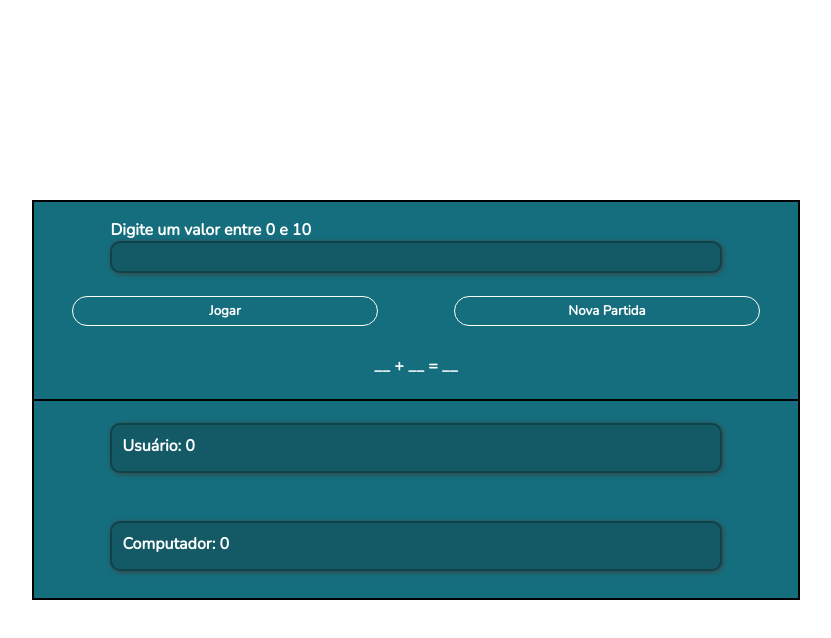
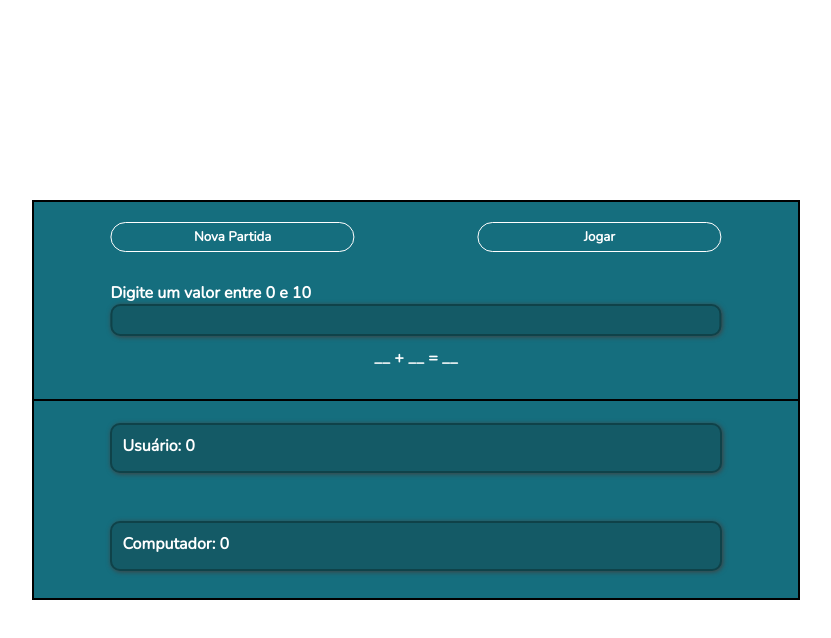
Before and after one commit to KauaVicto/projeto-par-ou-impar, a plain HTML site: page index.html in a window 1280 px wide. Both pictures are taken after a click on the button "Nova Partida". Shown: the whole page, without its empty margins (224-1055 px from the left). Drawn offline with nearby package versions, Linux system fonts and the light colour scheme.

Commit message:
melhorado

```diff
--- a/css/style.css
+++ b/css/style.css
@@ -33,14 +33,18 @@ main section{
 /* Entrada de dados */
 
 main .entrada{
+    position: relative;
     display: flex;
     flex-direction: column;
     justify-content: space-around;
 }
 
 main .entrada .campo_input{
+    position: absolute;
+    top: 80px;
+    left: 50%;
+    transform: translate(-50%, 0);
     width: 80%;
-    margin: 5px auto;
 }
 
 main .entrada .campo_input input{
@@ -54,10 +58,11 @@ main .entrada .campo_input input{
 
 /* botões */
 main .entrada .campo_botao{
-    width: 100%;
-    display: flex;
-    justify-content: space-around;
-    align-items: center;
+    position: absolute;
+    top: 20px;
+    left: 50%;
+    transform: translate(-50%, 0);
+    width: 80%;
     height: 10%;
 }
 main .entrada .campo_botao .botao{
@@ -76,11 +81,21 @@ main .entrada .campo_botao .botao:hover{
     color: rgb(20, 90, 102);
 }
 
+main .entrada .campo_botao .botao#iniciar{
+    position: absolute;
+    right: 0;
+}
+main .entrada .campo_botao .botao#reiniciar{
+    position: absolute;
+    left: 0;
+}
+
 /* Resultado */
 main .resultado{
     width: 100%;
     text-align: center;
-    margin: 10px 0;
+    position: absolute;
+    bottom: 30px;
 }
 
 /* Pontuação */
--- a/index.html
+++ b/index.html
@@ -13,14 +13,15 @@
 
     <main>
         <section class="entrada">
+            <div class="campo_botao">
+                <button class="botao" id="reiniciar">Nova Partida</button>
+                <button class="botao" id="iniciar">Jogar</button>
+            </div>
             <div class="campo_input">
                 <label for="valor_usuario">Digite um valor entre 0 e 10</label>
                 <input type="number" name="valor_usuario" id="valor_usuario" min="0" max="10">
             </div>
-            <div class="campo_botao">
-                <button class="botao" id="iniciar">Jogar</button>
-                <button class="botao" id="reiniciar">Nova Partida</button>
-            </div>
+
             <div class="resultado">
                 <span id="valor1">__</span> + <span id="valor2">__</span> = <span id="result">__</span>
             </div>
--- a/js/script.js
+++ b/js/script.js
@@ -1,5 +1,30 @@
 $(document).ready(function () {
     let pontos_usuario = pontos_pc = 0
+    let pronto_iniciar = false
+
+    $('#iniciar').hide()
+    $('.campo_input').hide()
+
+
+    $('#reiniciar').on('click', function (e) {
+        e.preventDefault
+
+        if (!pronto_iniciar) {
+            $('#iniciar').show()
+            $('.campo_input').show()
+            $('#valor_usuario')
+                .prop('disabled', false)
+                .val('')
+            $('.resultado span#valor1').html('__')
+            $('.resultado span#valor2').html('__')
+            $('.resultado span#result').html('__')
+
+            pronto_iniciar = !pronto_iniciar
+
+        }
+
+    })
+
 
     $('#iniciar').on('click', function (e) {
         e.preventDefault
@@ -12,20 +37,39 @@ $(document).ready(function () {
 
             if (valor_usuario >= 0 && valor_usuario <= 10) { // Verifica se o valor está entre 0 e 10
 
+                $('#valor_usuario').prop('disabled', true)
+                pronto_iniciar = !pronto_iniciar
+
                 valor_pc = Math.round(Math.random() * 10)  // Valor aleatório entre 0 e 10
                 resultado = valor_usuario + valor_pc
 
-                $('.resultado span#valor1').html(valor_usuario)
-                $('.resultado span#valor2').html(valor_pc)
-                $('.resultado span#result').html(resultado)
+                $('.resultado span#valor1').hide().html(valor_usuario).fadeIn(1000)
 
-                if(resultado % 2 == 0){
-                    pontos_usuario++
+                setTimeout(function () {
+                    $('.resultado span#valor2').hide().html(valor_pc).fadeIn(1000)
+                }, 1000)
+                setTimeout(function () {
+                    $('.resultado span#result').hide().html(resultado).fadeIn(1000)
+                }, 2000)
+
+                setTimeout(function () {
+
+                    if (resultado % 2 == 0) {
+                        pontos_usuario++
+                        $('.resultado').hide().html(resultado + ' é par! Você ganhou!').fadeIn(500)
+                    } else {
+                        pontos_pc++
+                        $('.resultado').hide().html(resultado + ' é ímpar! O computador ganhor!').fadeIn(500)
+                    }
+                }, 3000)
+                setTimeout(function () {
                     $('#valor_ponto_user').html(pontos_usuario)
-                }else{
-                    pontos_pc++
                     $('#valor_ponto_pc').html(pontos_pc)
-                }
+                }, 4000)
+
+
+
+
 
             } else {
                 alert('Digite um valor entre 0 e 10')
```
